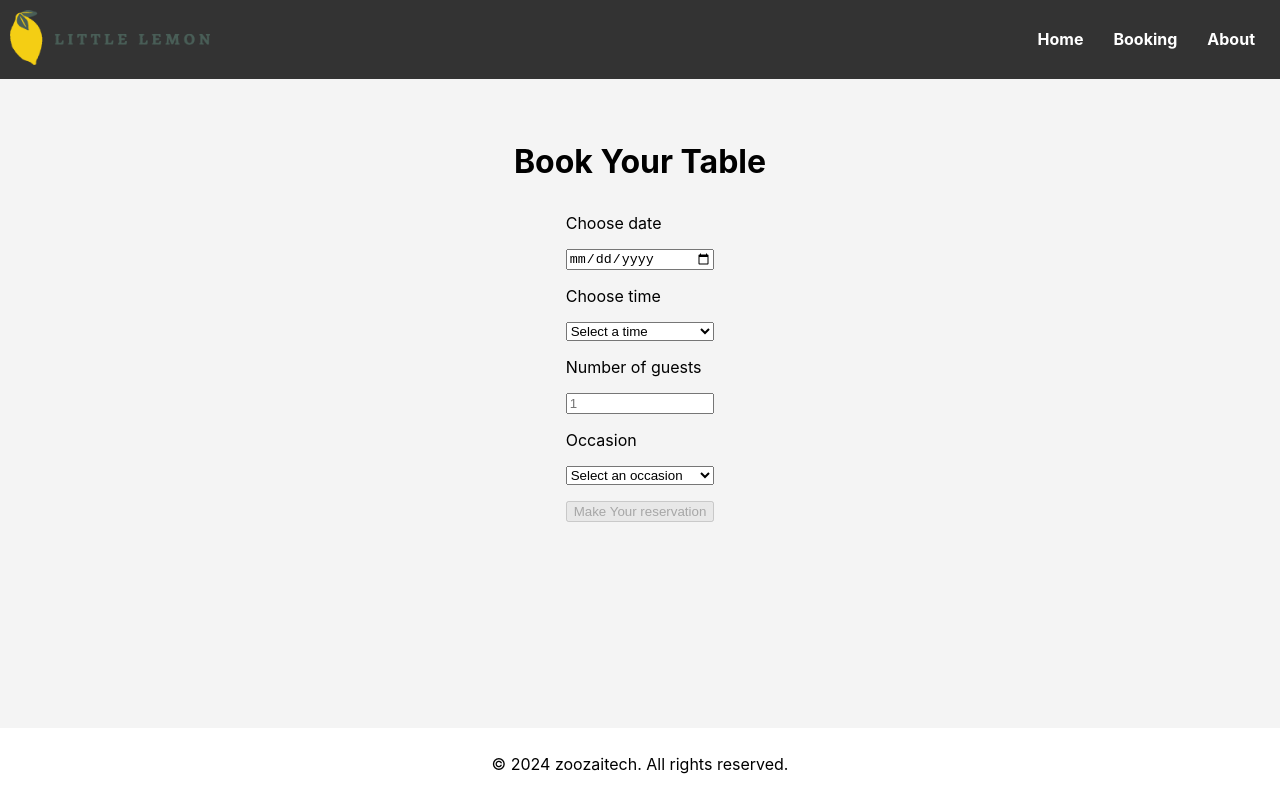
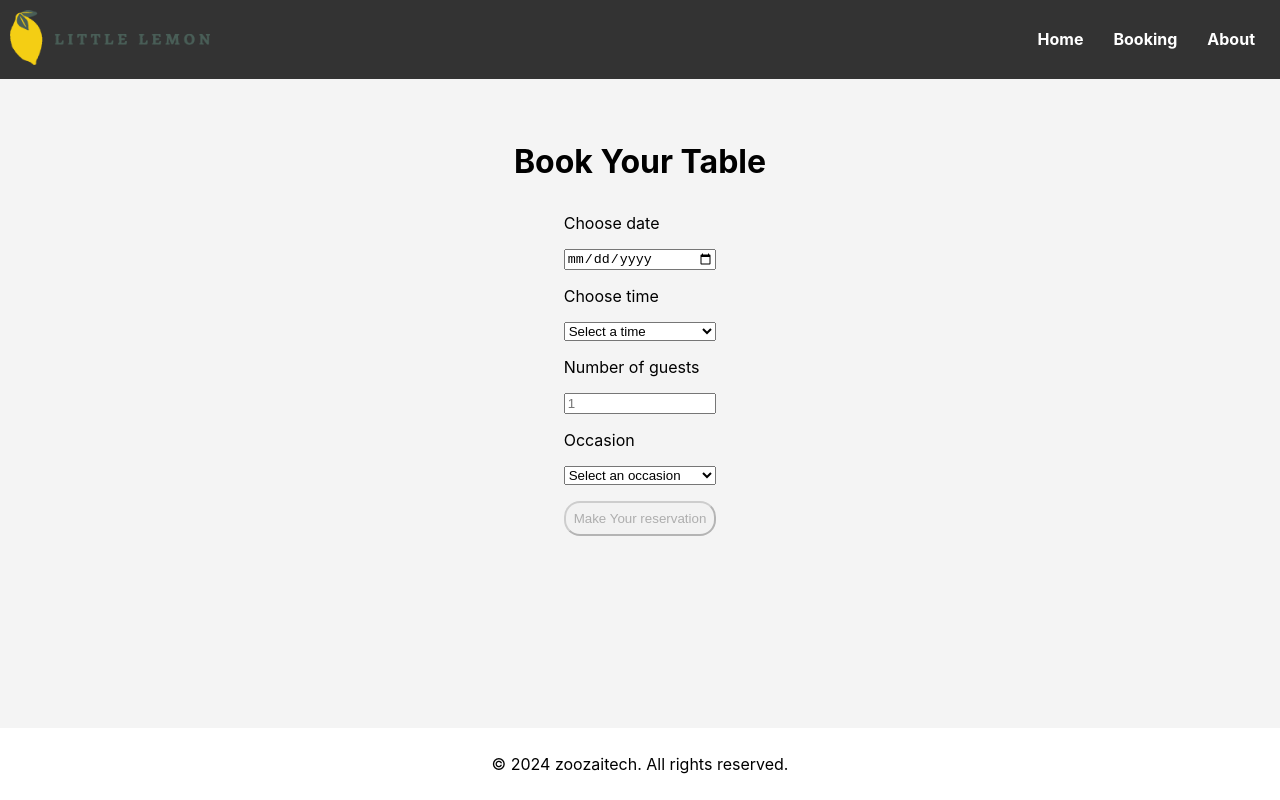
Before and after one commit to fzoozai/little-lemon, a React (Create React App) app: page /booking in a window 1280 px wide. Built offline with nearby package versions, Linux system fonts and the light colour scheme.

Commit message:
Adjust styles

```diff
--- a/src/BookingForm.css
+++ b/src/BookingForm.css
@@ -13,3 +13,8 @@
 .error {
   color: red;
 }
+
+.btn {
+  padding: 0.5rem;
+  border-radius: 1rem;
+}
--- a/src/components/BookingForm.jsx
+++ b/src/components/BookingForm.jsx
@@ -129,6 +129,7 @@ const BookingForm = ({ onDateChange = () => {}, availableTimes = [] }) => {
         ) : null}
 
         <input
+          className="btn"
           type="submit"
           value="Make Your reservation"
           aria-label="Submit reservation form"
```
